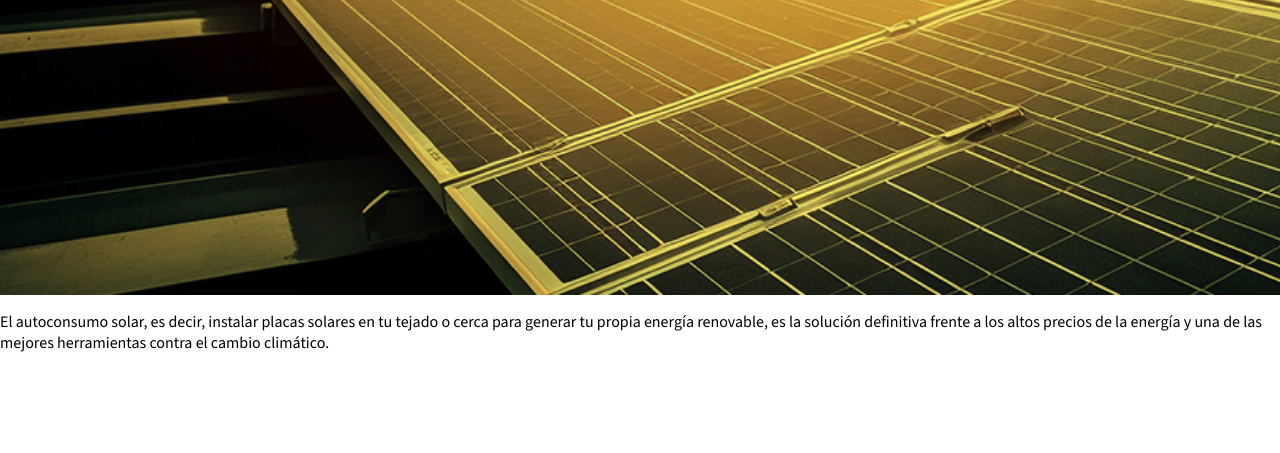
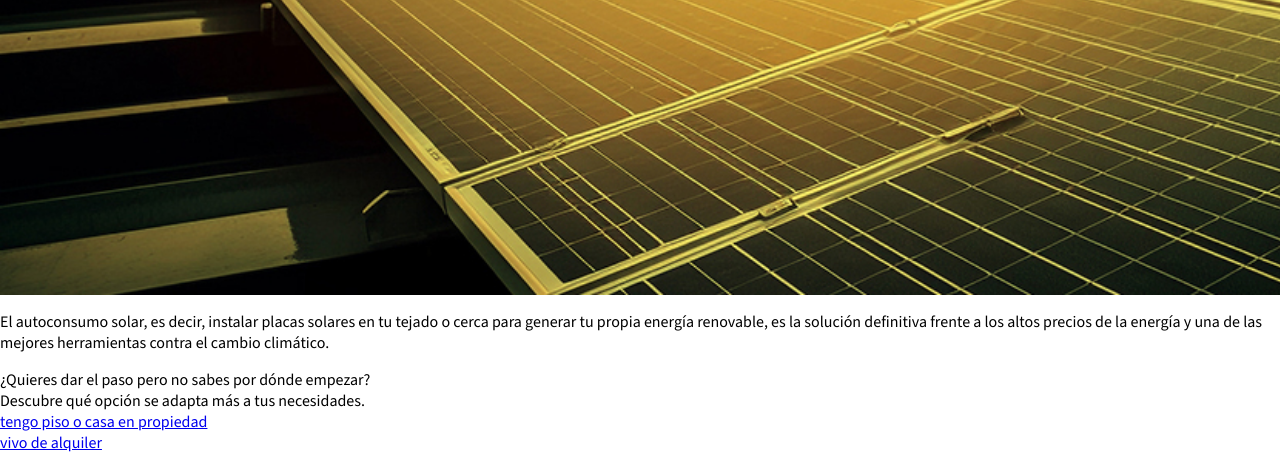
Before and after one commit to greenpeace/gpes-solar-photovoltaic-calculator, an Eleventy site: page index.html in a window 1280 px wide. Shown: the part 505-958 px from the top of the page. Before the commit the page ends 874 px from the top, so only its background shows below. Built offline with nearby package versions, Linux system fonts and the light colour scheme; Eleventy itself is replaced by a stand-in of ours; files that its build step writes are made by us from their sources.

Commit message:
More changes in the home

```diff
--- a/index.html
+++ b/index.html
@@ -5,6 +5,20 @@
 </head>
 <body class="page-home">
 {% include "partials/header.njk" %}
-<p>El autoconsumo solar, es decir, instalar placas solares en tu tejado o cerca para generar tu propia energía renovable, es la solución definitiva frente a los altos precios de la energía y una de las mejores herramientas contra el cambio climático.</p>
+    <p>El autoconsumo solar, es decir, instalar placas solares en tu tejado o cerca para generar tu propia energía renovable, es la solución definitiva frente a los altos precios de la energía y una de las mejores herramientas contra el cambio climático.</p>
+    <div class="important-text">
+        ¿Quieres dar el paso pero no sabes por dónde empezar?
+    </div>
+    <div class="decision-box">
+        <div class="question">
+            Descubre qué opción se adapta más a tus necesidades.
+        </div>
+        <div class="option">
+            <a href="javascript:void(0)">tengo piso o casa en propiedad</a>
+        </div>
+        <div class="option">
+            <a href="javascript:void(0)">vivo de alquiler</a>
+        </div>
+    </div>
 </body>
 </html>
```
